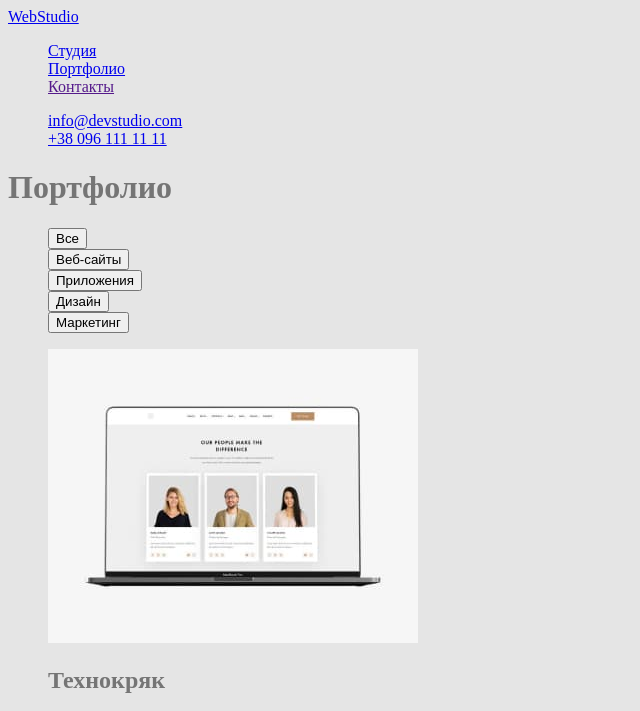
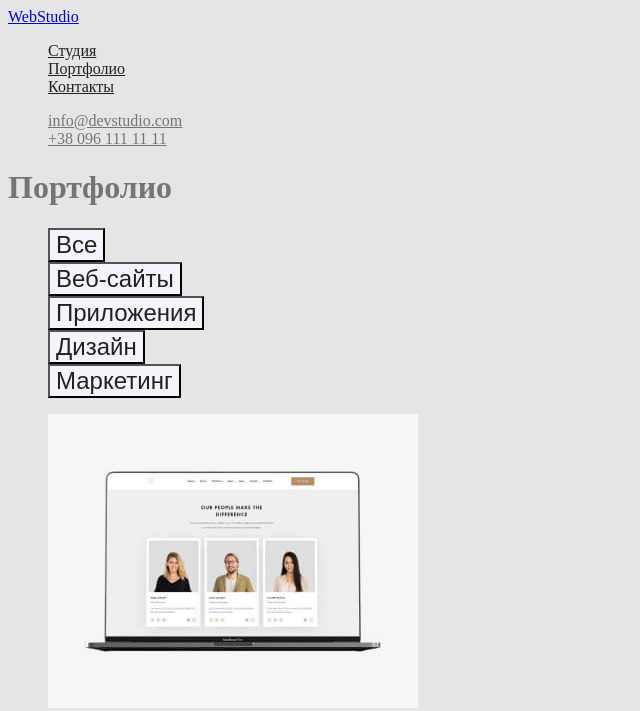
Before and after one commit to Yuliia-Zinchuk/goit-markup-hw-02, a plain HTML site: page portfolio.html in a window 1280 px wide. Shown: the top 711 px of the page, without its empty margins (0-640 px from the left). Drawn offline with Linux system fonts and the light colour scheme.

Commit message:
Додає змінні з кольорами, cтилі кнопок, посилання, заголовків

```diff
--- a/css/styles.css
+++ b/css/styles.css
@@ -1,8 +1,83 @@
+/*Цвет основного текста (заголовки) #212121;*/
+/*Вторичный цвет текста  #757575;*/
+/*Цвет акцента #2196F3;*/
+/*Белый #FFFFFF; ne znau: #2196F3;*/
+/*Цвет фона #E5E5E5 */
+/*Вторичный цвет фона  #F5F4FA; */
+
+:root {
+    --primary-text-color: #757575;
+    --title-text-color: #212121;
+    --accent-color: #2196F3;
+    --primary-bg-color: #E5E5E5;
+    --secondary-bg-color: #F5F4FA;
+    --white-color: #FFFFFF;
+}
+
 .page {
     background-color: #E5E5E5;
-    color: #757575;
+    color: var(--primary-text-color);
 }
 
+/* list without markers */
 .list {
 list-style: none;
 }
+
+/* site nav   a:link: none;*/
+.site-nav .link {
+    color: var(--title-text-color);
+}
+
+/*contact - mail and phone*/
+.contact .link {
+    color: var(--primary-text-color);
+}
+
+/*hover and focus site-nav*/
+.site-nav .link:hover,
+.site-nav .link:focus {
+    color: var(--accent-color);
+}
+
+/*hover and focus contact*/
+.contact .link:hover,
+.contact .link:focus {
+    color: var(--accent-color);
+}
+
+/*title of section*/
+.section-title {
+    color: var(--title-text-color);
+}
+
+/* button */
+.button {
+    font-size: 24px;
+}
+
+/* button */
+.button.hero{
+    color: var(--white-color);
+    background-color: var(--accent-color);
+}
+
+/* button */
+.button.portfolio{
+    color: var(--title-text-color);
+    background-color: var(--secondary-bg-color);
+}
+
+
+/*hover and focus button portfolio*/
+.button.portfolio:hover,
+.button.portfolio:focus {
+    color: var(--white-color);
+    background-color: var(--accent-color);
+}
+
+/* on example in different buttons
+.button.primary {
+    color: var(--white-color);
+    background-color: var(--accent-color);
+}*
```
